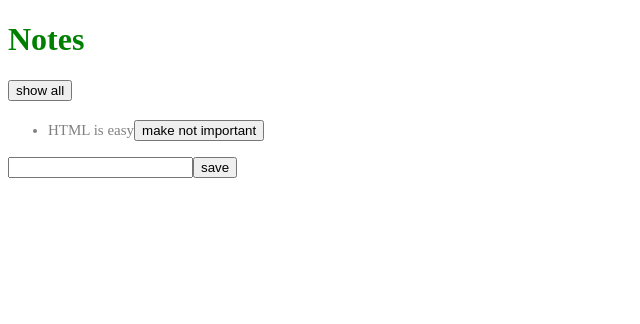
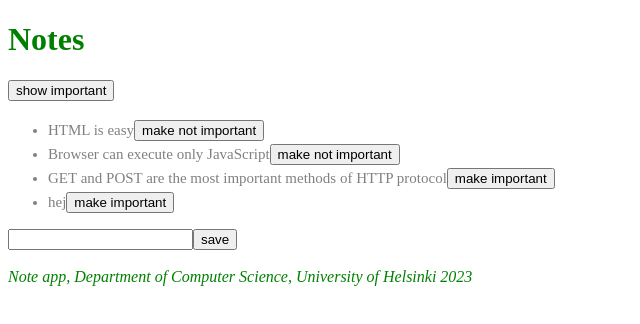
Before and after one commit to martinwinther/fullstackopen, a React (Vite) app in the folder part2/coursenotes/: page / in a window 1280 px wide. Shown: the top 324 px of the page, without its empty margins (0-640 px from the left). Built offline with nearby package versions, Linux system fonts and the light colour scheme; data requests are answered from the project's data file.

Commit message:
error message and footer

```diff
--- a/part2/coursenotes/db.json
+++ b/part2/coursenotes/db.json
@@ -8,7 +8,7 @@
     {
       "id": 2,
       "content": "Browser can execute only JavaScript",
-      "important": false
+      "important": true
     },
     {
       "id": 3,
--- a/part2/coursenotes/src/App.jsx
+++ b/part2/coursenotes/src/App.jsx
@@ -1,12 +1,14 @@
 import { useState, useEffect } from "react";
-import axios from "axios";
 import Note from "./components/Note";
+import Notification from "./components/Notification";
+import Footer from "./components/Footer";
 import noteService from "./services/notes";
 
 const App = () => {
 	const [notes, setNotes] = useState([]);
 	const [newNote, setNewNote] = useState("");
-	const [showAll, setShowAll] = useState(false);
+	const [showAll, setShowAll] = useState(true);
+	const [errorMessage, setErrorMessage] = useState(null);
 
 	useEffect(() => {
 		noteService.getAll().then((initialNotes) => {
@@ -28,7 +30,6 @@
 	};
 
 	const toggleImportanceOf = (id) => {
-		const url = `http://localhost:3001/notes/${id}`;
 		const note = notes.find((n) => n.id === id);
 		const changedNote = { ...note, important: !note.important };
 
@@ -38,8 +39,12 @@
 				setNotes(notes.map((note) => (note.id !== id ? note : returnedNote)));
 			})
 			.catch((error) => {
-				alert(`the note '${note.content}' was already deleted from server`);
-				setNotes(notes.filter((n) => n.id !== id));
+				setErrorMessage(
+					`Note '${note.content}' was already removed from server`
+				);
+				setTimeout(() => {
+					setErrorMessage(null);
+				}, 5000);
 			});
 	};
 
@@ -52,6 +57,7 @@
 	return (
 		<div>
 			<h1>Notes</h1>
+			<Notification message={errorMessage} />
 			<div>
 				<button onClick={() => setShowAll(!showAll)}>
 					show {showAll ? "important" : "all"}
@@ -70,6 +76,7 @@
 				<input value={newNote} onChange={handleNoteChange} />
 				<button type="submit">save</button>
 			</form>
+			<Footer />
 		</div>
 	);
 };
--- /dev/null
+++ b/part2/coursenotes/src/components/Footer.jsx
@@ -0,0 +1,17 @@
+const Footer = () => {
+	const footerStyle = {
+		color: "green",
+		fontStyle: "italic",
+		fontSize: 16,
+	};
+	return (
+		<div style={footerStyle}>
+			<br />
+			<em>
+				Note app, Department of Computer Science, University of Helsinki 2023
+			</em>
+		</div>
+	);
+};
+
+export default Footer;
--- /dev/null
+++ b/part2/coursenotes/src/components/Notification.jsx
@@ -0,0 +1,9 @@
+const Notification = ({ message }) => {
+	if (message === null) {
+		return null;
+	}
+
+	return <div className="error">{message}</div>;
+};
+
+export default Notification;
--- a/part2/coursenotes/src/index.css
+++ b/part2/coursenotes/src/index.css
@@ -7,3 +7,13 @@
 	padding-top: 3px;
 	font-size: 15px;
 }
+
+.error {
+	color: red;
+	background: lightgrey;
+	font-size: 20px;
+	border-style: solid;
+	border-radius: 5px;
+	padding: 10px;
+	margin-bottom: 10px;
+}
```
